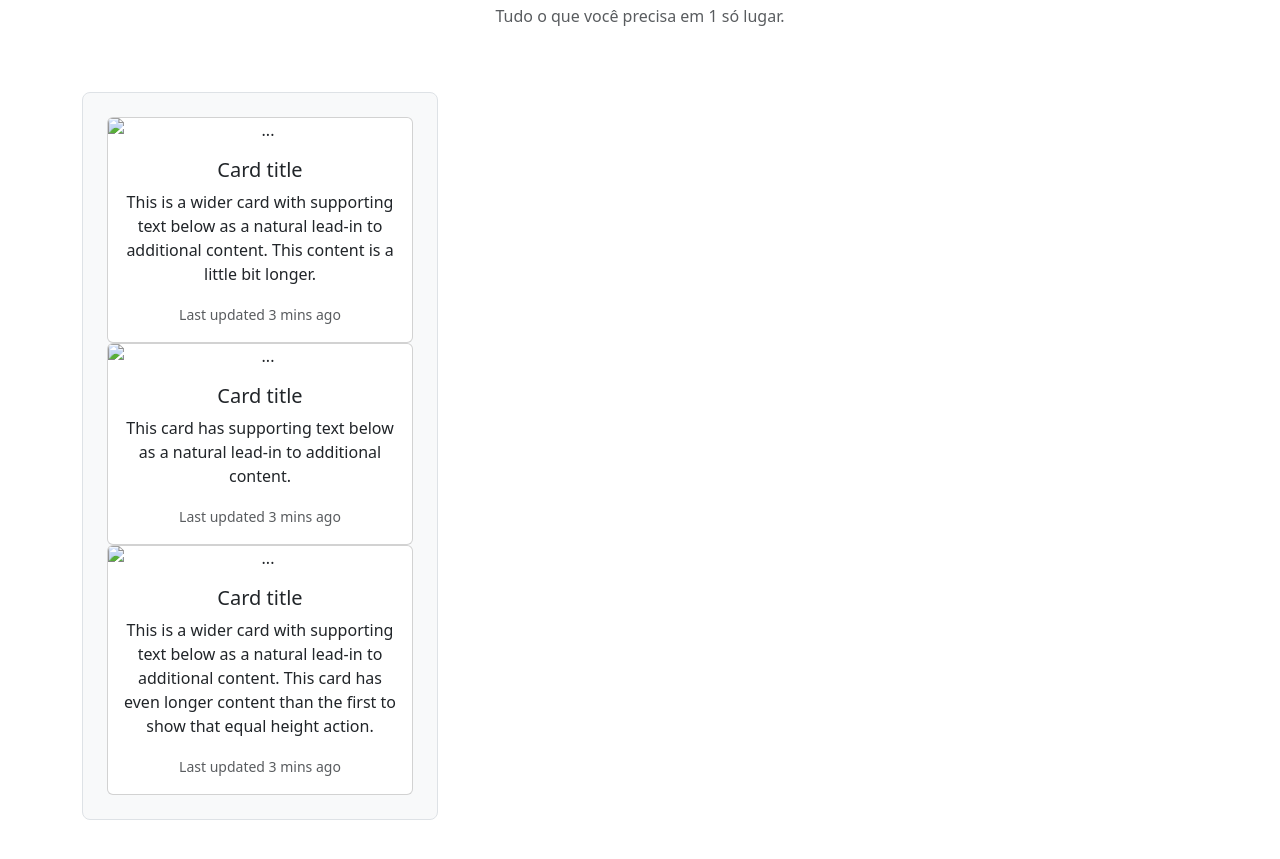
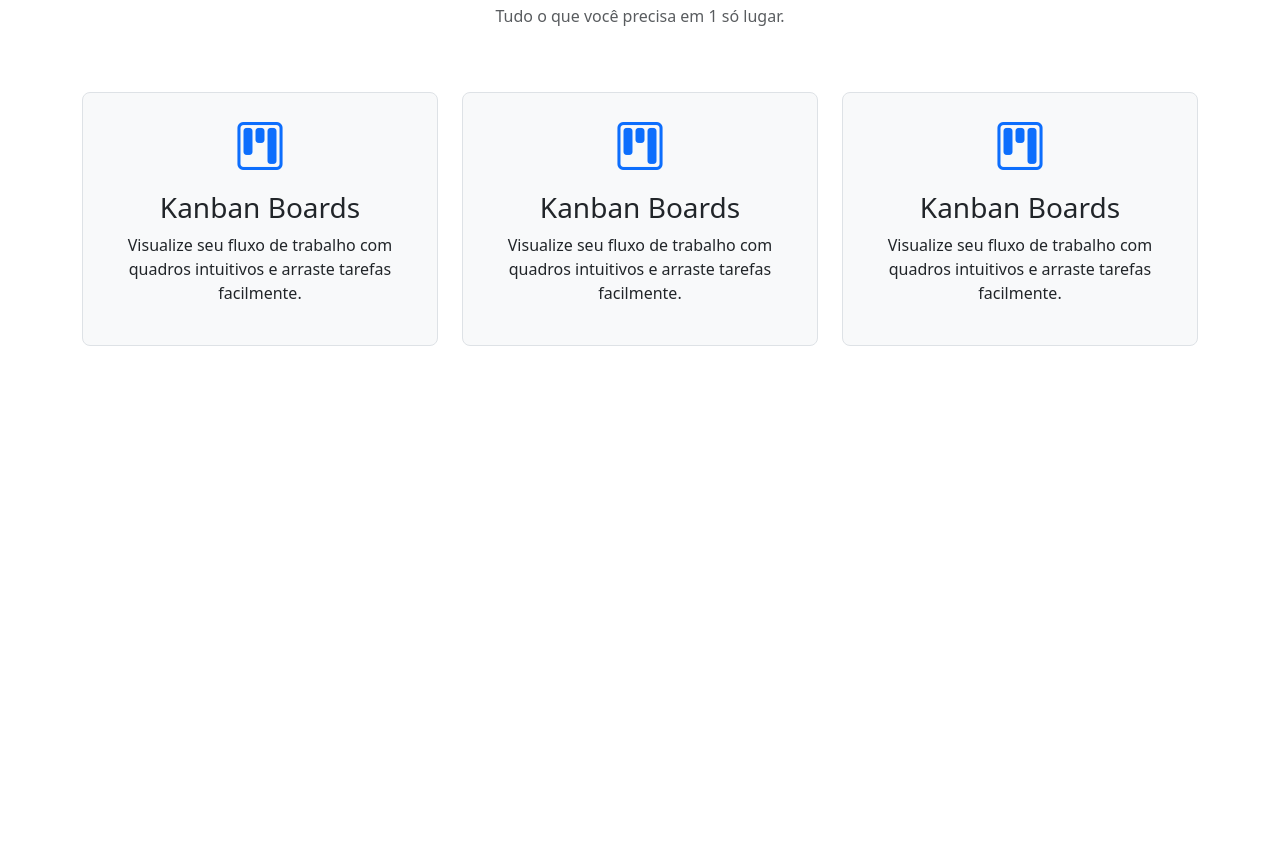
Before and after one commit to DanielClovis/Task-Flow, a plain HTML site: page TaskFlow-main (1)/TaskFlow-main/Index.html in a window 1280 px wide. Shown: the part 587-1446 px from the top of the page. After the commit the page ends 1029 px from the top, so only its background shows below. Drawn offline with nearby package versions, Linux system fonts and the light colour scheme; files that its build step writes are made by us from their sources.

Commit message:
Add files via upload

```diff
--- a/TaskFlow-main (1)/TaskFlow-main/Index.html
+++ b/TaskFlow-main (1)/TaskFlow-main/Index.html
@@ -8,18 +8,19 @@
   <meta name="description" content="Landing Page focada em explicar a funcionalidade do sistema Task-flow">
   <meta name="Keywords" content=" Taskflow, Sistema, tarefa">
   <meta name="author" content="Daniel Clovis">
-  <link rel="stylesheet" href="css/style.css">
   <meta http-equiv="X-UA-Compatible" content="ie-edge">
   <meta http-equiv="X-UA-Compatible" content="ie-7">
   <meta name="robots" content="index,follow">
   <link rel="shortcut icon" href="assets/lista.png" type="image/x-icon">
   <link href="https://cdn.jsdelivr.net/npm/bootstrap@5.3.8/dist/css/bootstrap.min.css" rel="stylesheet"
     integrity="sha384-sRIl4kxILFvY47J16cr9ZwB07vP4J8+LH7qKQnuqkuIAvNWLzeN8tE5YBujZqJLB" crossorigin="anonymous">
+    <link rel="stylesheet" href="https://cdn.jsdelivr.net/npm/bootstrap-icons@1.13.1/font/bootstrap-icons.min.css">
+      <link rel="stylesheet" href="css/style.css">
 </head>
 
 <body>
   <nav class="navbar navbar-expand-lg navbar-dark bg-dark py-3">
-    <div class="container-fluid">
+    <div class="container">
       <a class="navbar-brand fw-bold" href="#">TaskFlow</a>
       <button class="navbar-toggler" type="button" data-bs-toggle="collapse" data-bs-target="#menuPrincipal">
         <span class="navbar-toggler-icon"></span>
@@ -72,34 +73,40 @@
       </div>
       <div class="row g-4">
         <div class="col-md-4">
-        <div class="p-4 border rounded-3 bg-light h-100 text-center">
-  <div class="card">
-    <img src="..." class="card-img-top" alt="...">
-    <div class="card-body">
-      <h5 class="card-title">Card title</h5>
-      <p class="card-text">This is a wider card with supporting text below as a natural lead-in to additional content. This content is a little bit longer.</p>
-      <p class="card-text"><small class="text-body-secondary">Last updated 3 mins ago</small></p>
+        <div class="p-4 border rounded-3 bg-light h-100 text-center"> <!-- o "h" é o peso / grossura do texto-->
+  <div class="display-5 text-primary mb-3">
+    <i class="bi bi-kanban"></i>
+    </div>
+
+    <h3>Kanban Boards</h3>
+      <p> Visualize seu fluxo de trabalho com quadros intuitivos e arraste tarefas facilmente.</p>
+
     </div>
   </div>
-  <div class="card">
-    <img src="..." class="card-img-top" alt="...">
-    <div class="card-body">
-      <h5 class="card-title">Card title</h5>
-      <p class="card-text">This card has supporting text below as a natural lead-in to additional content.</p>
-      <p class="card-text"><small class="text-body-secondary">Last updated 3 mins ago</small></p>
+  <div class="col-md-4">
+        <div class="p-4 border rounded-3 bg-light h-100 text-center"> <!-- o "h" é o peso / grossura do texto-->
+  <div class="display-5 text-primary mb-3">
+    <i class="bi bi-kanban"></i>
+    </div>
+
+    <h3>Kanban Boards</h3>
+      <p> Visualize seu fluxo de trabalho com quadros intuitivos e arraste tarefas facilmente.</p>
+
     </div>
   </div>
-  <div class="card">
-    <img src="..." class="card-img-top" alt="...">
-    <div class="card-body">
-      <h5 class="card-title">Card title</h5>
-      <p class="card-text">This is a wider card with supporting text below as a natural lead-in to additional content. This card has even longer content than the first to show that equal height action.</p>
-      <p class="card-text"><small class="text-body-secondary">Last updated 3 mins ago</small></p>
+  <div class="col-md-4">
+        <div class="p-4 border rounded-3 bg-light h-100 text-center"> <!-- o "h" é o peso / grossura do texto-->
+  <div class="display-5 text-primary mb-3">
+    <i class="bi bi-kanban"></i>
+    </div>
+
+    <h3>Kanban Boards</h3>
+      <p> Visualize seu fluxo de trabalho com quadros intuitivos e arraste tarefas facilmente.</p>
+
     </div>
   </div>
+  </div>
 </div>
-      </div>
-    </div>
   </section>
   <script src="https://cdn.jsdelivr.net/npm/bootstrap@5.3.8/dist/js/bootstrap.bundle.min.js"
     integrity="sha384-FKyoEForCGlyvwx9Hj09JcYn3nv7wiPVlz7YYwJrWVcXK/BmnVDxM+D2scQbITxI"
```
